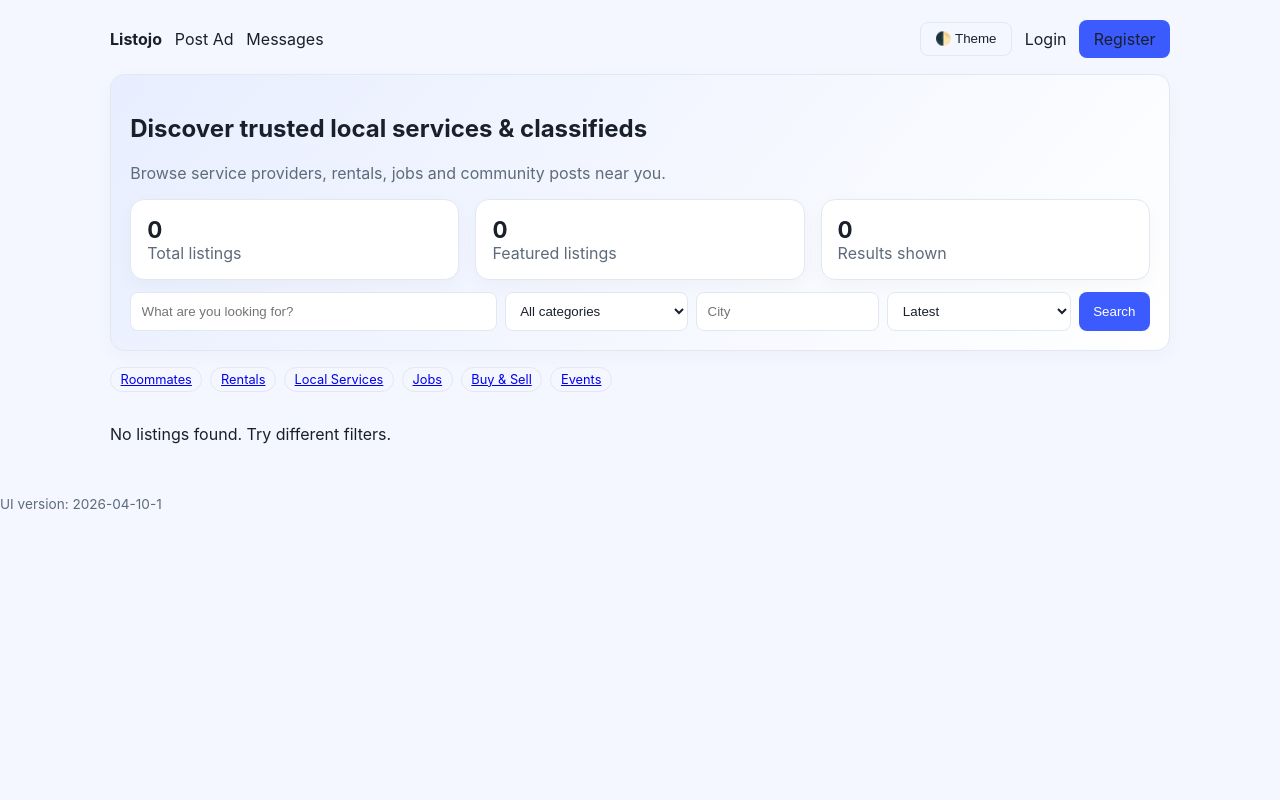
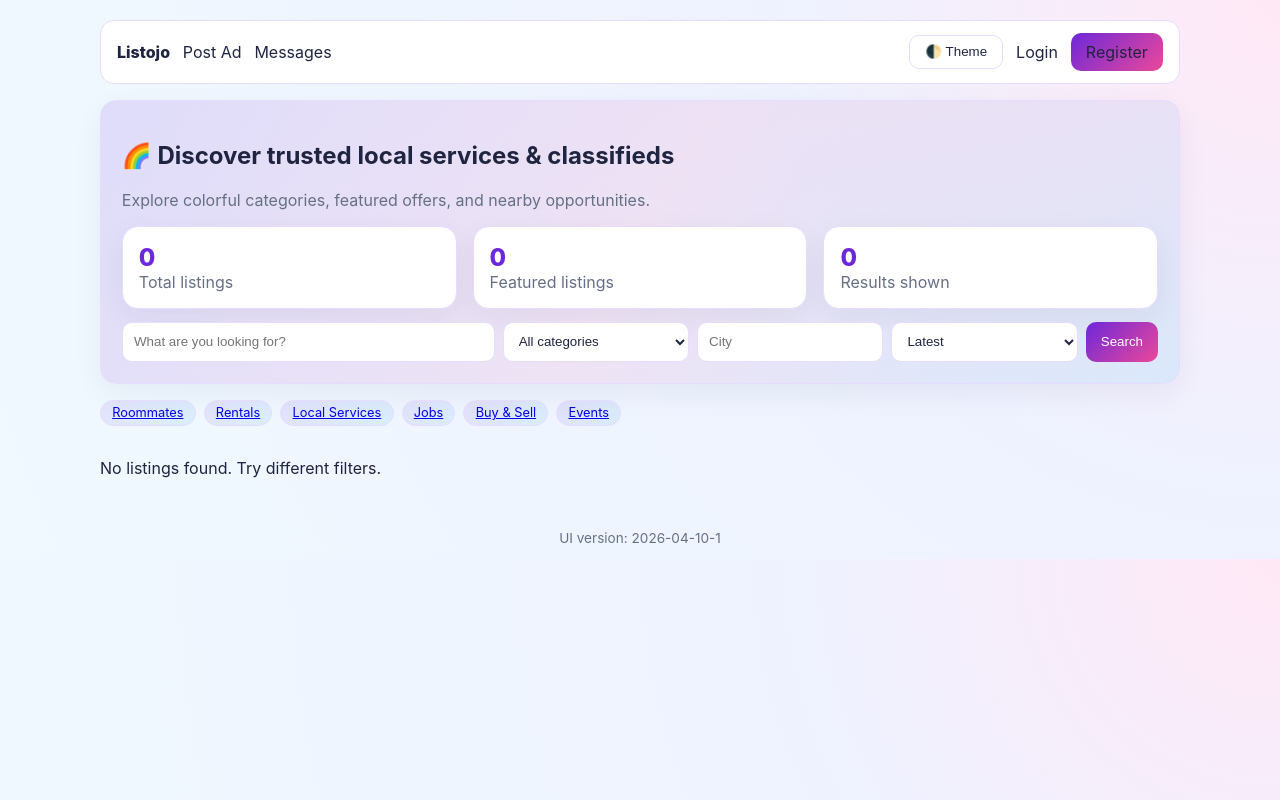
Before and after one commit to saichand003/classifieds, a Django app: page / in a window 1280 px wide. Run offline with Django 5.2, Linux system fonts and the light colour scheme; data that the repository does not hold is empty.

Commit message:
Make UI more color-rich with vibrant gradients and accents

```diff
--- a/static/styles.css
+++ b/static/styles.css
@@ -1,19 +1,23 @@
 :root {
-  --bg: #f4f7ff;
-  --surface: #fff;
-  --text: #19202a;
-  --muted: #5e6b7a;
-  --primary: #3b5bff;
-  --border: #e2e8f0;
+  --bg: radial-gradient(circle at top right, #ffe8f6 0%, #eef2ff 36%, #f0f9ff 100%);
+  --surface: #ffffff;
+  --text: #1f2440;
+  --muted: #667085;
+  --primary: #6d28d9;
+  --primary-2: #ec4899;
+  --accent: #0ea5e9;
+  --border: #e7dcff;
 }
 
 :root.dark {
-  --bg: #0f172a;
-  --surface: #111827;
-  --text: #e5e7eb;
+  --bg: linear-gradient(180deg, #111827 0%, #0b1220 100%);
+  --surface: #131c2f;
+  --text: #f3f4f6;
   --muted: #94a3b8;
-  --primary: #60a5fa;
-  --border: #253047;
+  --primary: #a78bfa;
+  --primary-2: #f472b6;
+  --accent: #22d3ee;
+  --border: #273450;
 }
 
 * { box-sizing: border-box; }
@@ -23,38 +27,78 @@ body {
   color: var(--text);
   margin: 0;
 }
-.container { max-width: 1100px; margin: 0 auto; padding: 1.25rem; }
+.container { max-width: 1120px; margin: 0 auto; padding: 1.25rem; }
+
 .navbar {
   display:flex; align-items:center; justify-content:space-between;
   gap: 1rem; margin-bottom: 1rem;
+  background: color-mix(in oklab, var(--surface) 88%, white 12%);
+  border: 1px solid var(--border);
+  padding: .75rem 1rem;
+  border-radius: 14px;
 }
 .nav-links { display:flex; gap: .8rem; flex-wrap: wrap; align-items:center; }
 .nav-links a { text-decoration:none; color:var(--text); }
-.brand { font-weight:700; }
+.brand { font-weight:800; color: var(--primary); }
+
 .button, button {
-  background: var(--primary); color: white; border:none; border-radius:8px;
-  padding:.55rem .9rem; cursor:pointer; text-decoration:none; display:inline-block;
+  background: linear-gradient(135deg, var(--primary), var(--primary-2));
+  color: white; border:none; border-radius:10px;
+  padding:.55rem .95rem; cursor:pointer; text-decoration:none; display:inline-block;
+  transition: transform .15s ease, box-shadow .2s ease;
 }
-.button.secondary { background: transparent; color: var(--text); border:1px solid var(--border); }
+.button:hover, button:hover { transform: translateY(-1px); box-shadow: 0 8px 20px rgba(109,40,217,.25); }
+.button.secondary {
+  background: transparent; color: var(--text); border:1px solid var(--border);
+}
+
 .card {
-  background: var(--surface); border:1px solid var(--border);
-  border-radius: 14px; padding: 1rem; box-shadow: 0 6px 20px rgba(0,0,0,.03);
+  background: linear-gradient(180deg, color-mix(in oklab, var(--surface) 94%, #fff 6%), var(--surface));
+  border:1px solid var(--border);
+  border-radius: 16px; padding: 1rem; box-shadow: 0 10px 30px rgba(31,36,64,.06);
 }
-.hero { padding: 1.2rem; margin-bottom: 1rem; background: linear-gradient(130deg, #e8eeff, #ffffff); }
-.dark .hero { background: linear-gradient(130deg, #0d1b38, #101827); }
+.hero {
+  padding: 1.3rem;
+  margin-bottom: 1rem;
+  background: linear-gradient(120deg, rgba(109,40,217,.13), rgba(236,72,153,.10), rgba(14,165,233,.10));
+}
 .grid { display:grid; gap:1rem; }
 .grid-3 { grid-template-columns: repeat(auto-fit, minmax(170px, 1fr)); }
 .grid-listings { grid-template-columns: repeat(auto-fit, minmax(280px, 1fr)); }
-.kpi { font-size:1.4rem; font-weight:700; }
+.kpi { font-size:1.5rem; font-weight:800; color: var(--primary); }
 .muted { color: var(--muted); }
 .chips { display:flex; gap:.5rem; flex-wrap:wrap; }
-.chip { border:1px solid var(--border); border-radius:999px; padding:.25rem .6rem; font-size:.8rem; }
+.chip {
+  border:1px solid var(--border);
+  background: linear-gradient(135deg, rgba(109,40,217,.10), rgba(14,165,233,.10));
+  border-radius:999px; padding:.3rem .7rem; font-size:.8rem;
+}
 .filters { display:grid; grid-template-columns:2fr 1fr 1fr 1fr auto; gap:.5rem; margin-top:.8rem; }
-input, select, textarea { width:100%; padding:.6rem .65rem; border-radius:8px; border:1px solid var(--border); background:var(--surface); color:var(--text); }
-.listing-thumb { width:100%; height:160px; object-fit:cover; border-radius:10px; border:1px solid var(--border); background:#eef2ff; }
-.price { font-size:1.1rem; font-weight:700; }
+input, select, textarea {
+  width:100%; padding:.65rem .7rem; border-radius:10px;
+  border:1px solid var(--border); background:var(--surface); color:var(--text);
+}
+input:focus, select:focus, textarea:focus { outline: 2px solid color-mix(in oklab, var(--primary) 45%, white 55%); }
+
+.listing-thumb {
+  width:100%; height:170px; object-fit:cover; border-radius:12px;
+  border:1px solid var(--border);
+  background: linear-gradient(120deg, #ddd6fe, #fbcfe8, #bae6fd);
+}
+.price { font-size:1.15rem; font-weight:800; color: var(--primary); }
 .row { display:flex; justify-content:space-between; align-items:center; gap:.5rem; }
 .messages { list-style:none; padding:0; }
-.messages li { background:#dcfce7; color:#166534; padding:.6rem; border-radius:8px; margin:.5rem 0; }
-.dark .messages li { background:#064e3b; color:#ecfdf5; }
-@media (max-width: 860px) { .filters { grid-template-columns: 1fr; } }
+.messages li {
+  background: linear-gradient(130deg, #dcfce7, #dbeafe);
+  color:#065f46; padding:.65rem .75rem; border-radius:10px; margin:.5rem 0;
+}
+.dark .messages li {
+  background: linear-gradient(130deg, #064e3b, #1e3a8a);
+  color:#ecfdf5;
+}
+
+footer { text-align:center; padding-bottom:.8rem; }
+
+@media (max-width: 860px) {
+  .filters { grid-template-columns: 1fr; }
+}
--- a/templates/listings/listing_list.html
+++ b/templates/listings/listing_list.html
@@ -1,8 +1,8 @@
 {% extends 'base.html' %}
 {% block content %}
 <section class="card hero">
-    <h1>Discover trusted local services & classifieds</h1>
-    <p class="muted">Browse service providers, rentals, jobs and community posts near you.</p>
+    <h1>🌈 Discover trusted local services & classifieds</h1>
+    <p class="muted">Explore colorful categories, featured offers, and nearby opportunities.</p>
 
     <div class="grid grid-3" style="margin-top:1rem;">
         <div class="card"><div class="kpi">{{ total_listings }}</div><div class="muted">Total listings</div></div>
```
